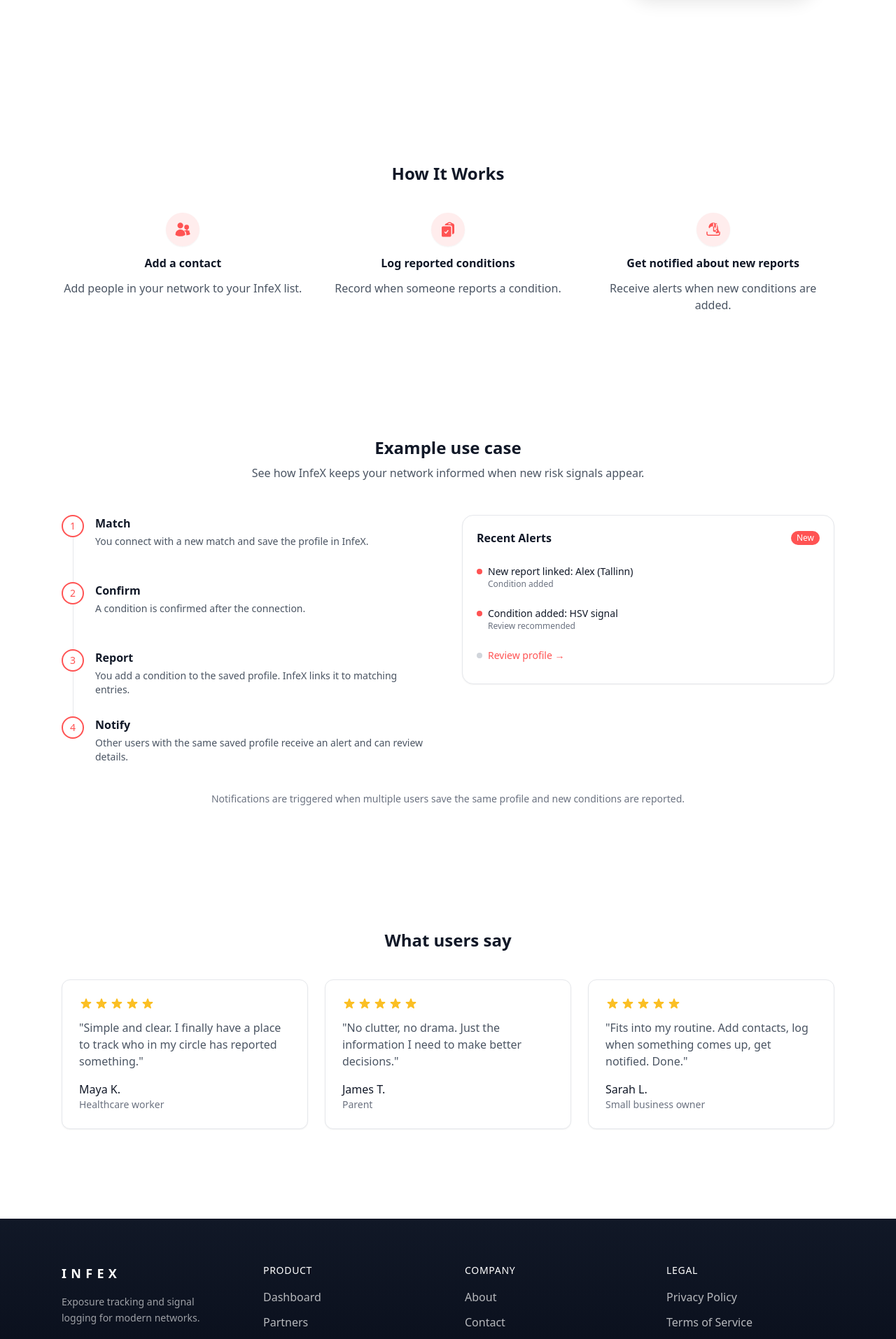
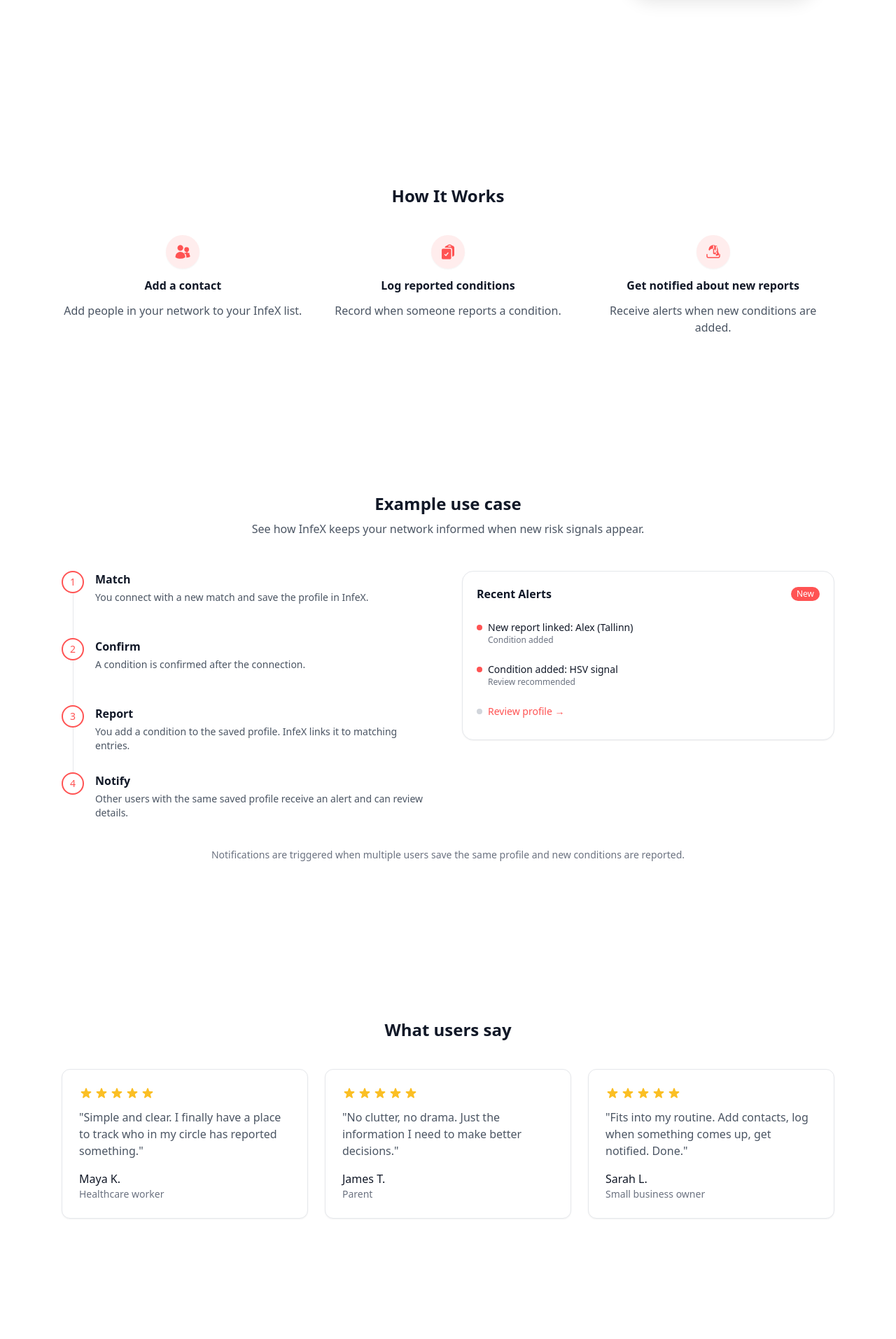
Before and after one commit to rolandruul/infex, a React (Vite) app: page / in a window 1280 px wide. Shown: the part 740-2654 px from the top of the page at 70% size. Built offline with nearby package versions, Linux system fonts and the light colour scheme; the HTML template or start-up script is replaced by a standard one.

Commit message:
main: Updates

```diff
--- a/src/routes/Landing.jsx
+++ b/src/routes/Landing.jsx
@@ -142,7 +142,7 @@ export default function Landing() {
 
       <section
         id="how-it-works"
-        className="bg-white py-24"
+        className="bg-white pt-32 pb-28"
       >
         <div className="mx-auto max-w-6xl px-6">
           <h2 className="mb-10 text-2xl font-bold text-center text-gray-900">How It Works</h2>
@@ -181,7 +181,7 @@ export default function Landing() {
       </section>
 
       {/* Example use case */}
-      <section id="example-use-case" className="bg-white py-20">
+      <section id="example-use-case" className="bg-white py-28">
         <div className="mx-auto max-w-6xl px-6">
           <h2 className="mb-2 text-center text-2xl font-bold text-gray-900">Example use case</h2>
           <p className="mb-12 text-center text-gray-600">
@@ -249,7 +249,7 @@ export default function Landing() {
 
       <section
         id="what-users-say"
-        className="py-24 pb-32"
+        className="pt-28 pb-48"
       >
         <div className="mx-auto max-w-6xl px-6">
           <h2 className="mb-10 text-2xl font-bold text-gray-900 text-center">What users say</h2>
```
